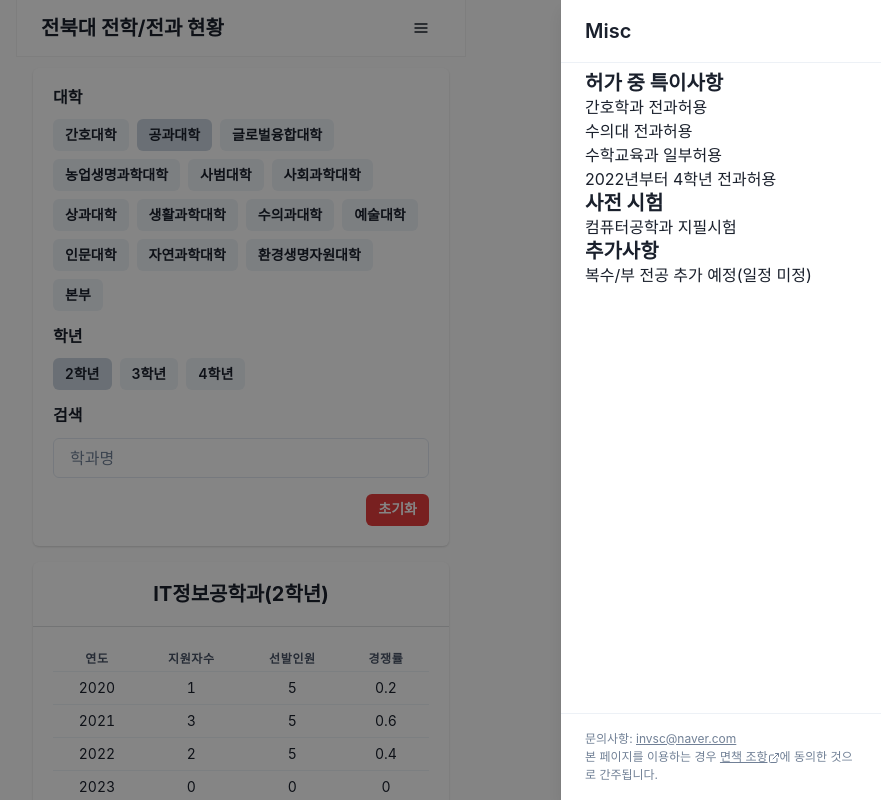
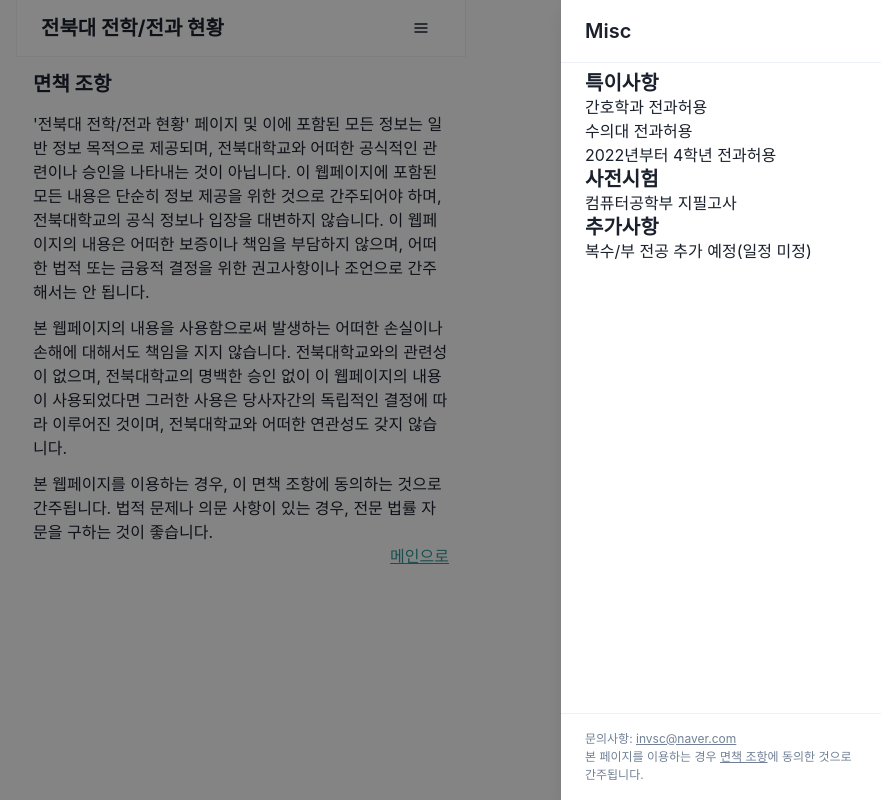
Before and after one commit to jinseok1006/transfer-viwer, a React (Vite) app: page /disclaimer in a window 1280 px wide. Both pictures are taken after a click on the button "hamburger". Shown: the top 800 px of the page, without its empty margins (399-1280 px from the left). Built offline with nearby package versions, Linux system fonts and the light colour scheme.

Commit message:
feat: 파일 분할, 라우터 도입, 기존 파일 삭제

```diff
--- a/index.html
+++ b/index.html
@@ -4,6 +4,12 @@
     <meta charset="UTF-8" />
     <meta name="viewport" content="width=device-width, initial-scale=1.0" />
     <title>전북대 전학/전과 현황</title>
+    <!-- <link rel="preconnect" href="https://fonts.googleapis.com" />
+    <link rel="preconnect" href="https://fonts.gstatic.com" crossorigin />
+    <link
+      href="https://fonts.googleapis.com/css2?family=Noto+Sans+KR&display=swap"
+      rel="stylesheet"
+    /> -->
     <style>
       button {
         -webkit-tap-highlight-color: transparent;
--- a/package.json
+++ b/package.json
@@ -18,6 +18,8 @@
     "framer-motion": "^10.16.4",
     "react": "^18.2.0",
     "react-dom": "^18.2.0",
+    "react-helmet-async": "^1.3.0",
+    "react-router-dom": "^6.16.0",
     "zustand": "^4.4.1"
   },
   "devDependencies": {
--- a/src/App.tsx
+++ b/src/App.tsx
@@ -1,31 +1,27 @@
 import { useEffect } from 'react';
-import { Container, Stack, Box } from '@chakra-ui/react';
-import { create } from 'zustand';
 import axios from 'axios';
+import { BrowserRouter, Routes, Route, Outlet } from 'react-router-dom';
+import { Container } from '@chakra-ui/react';
 
-import Filter from './components/Filter';
+import { useStatsStore } from './store';
+import TransferViewer from './pages/TransferViewer';
+import Disclaimer from './pages/Disclaimer';
 import AppBar from './components/AppBar';
-import StatsCardsContainer, { IStat } from './components/StatsCards';
 
-interface IStatsState {
-  loading: boolean;
-  stats: null | IStat[][];
-  error: any;
-  load: () => void;
-  success: (data: any) => void;
-  fail: (err: any) => void;
+function App() {
+  return (
+    <BrowserRouter>
+      <Routes>
+        <Route path="/" element={<MyApp />}>
+          <Route index element={<TransferViewer />} />
+          <Route path="disclaimer" element={<Disclaimer />} />
+        </Route>
+      </Routes>
+    </BrowserRouter>
+  );
 }
 
-export const useStatsStore = create<IStatsState>()((set) => ({
-  loading: false,
-  stats: null,
-  error: null,
-  load: () => set({ loading: true, stats: null, error: null }),
-  success: (data) => set({ loading: false, stats: data, error: null }),
-  fail: (err) => set({ loading: false, stats: null, error: err }),
-}));
-
-function App() {
+function MyApp() {
   const { load, success, fail } = useStatsStore();
 
   useEffect(() => {
@@ -44,16 +40,11 @@ function App() {
     fetchStats();
   }, []);
 
-  // TODO: 백그라운드 컬러 회색으로 clear
   return (
     <>
       <AppBar />
       <Container maxW="md">
-        <Stack mt={2} direction="column" spacing={4} minH="800px">
-          <Filter />
-          <StatsCardsContainer />
-          <Box h="50px" />
-        </Stack>
+        <Outlet />
       </Container>
     </>
   );
--- a/src/collegeIndex.ts
+++ b/src/collegeIndex.ts
@@ -1,4 +1,21 @@
-export default [
+export const COLLEGES = [
+  '간호대학',
+  '공과대학',
+  '글로벌융합대학',
+  '농업생명과학대학',
+  '사범대학',
+  '사회과학대학',
+  '상과대학',
+  '생활과학대학',
+  '수의과대학',
+  '예술대학',
+  '인문대학',
+  '자연과학대학',
+  '환경생명자원대학',
+  '본부',
+] as const;
+
+export const COLLEGE_INDEX = [
   {
     college: '간호대학',
     divisions: ['간호학과'],
@@ -172,4 +189,4 @@ export default [
     college: '본부',
     divisions: ['스마트팜학과'],
   },
-];
+] as const;
--- a/src/components/AppBar.tsx
+++ b/src/components/AppBar.tsx
@@ -15,7 +15,8 @@ import {
   Text,
   Link,
 } from '@chakra-ui/react';
-import { HamburgerIcon, ExternalLinkIcon } from '@chakra-ui/icons';
+import { Link as RouterLink } from 'react-router-dom';
+import { HamburgerIcon, LinkIcon } from '@chakra-ui/icons';
 
 export default function AppBar() {
   const { isOpen, onOpen, onClose } = useDisclosure();
@@ -35,6 +36,18 @@ export default function AppBar() {
           />
         </Flex>
       </Box>
+      <MyDrawer isOpen={isOpen} onClose={onClose} />
+    </>
+  );
+}
+
+interface MyDrawerProps {
+  isOpen: boolean;
+  onClose: () => void;
+}
+
+function MyDrawer({ isOpen, onClose }: MyDrawerProps) {
+  return (
     <Drawer isOpen={isOpen} onClose={onClose}>
       <DrawerOverlay />
       <DrawerContent>
@@ -42,15 +55,18 @@ export default function AppBar() {
         <Divider />
         <DrawerBody>
           <Box>
-              <Heading size="md">허가 중 특이사항</Heading>
+            <Heading size="md">특이사항</Heading>
             <Text>간호학과 전과허용</Text>
             <Text>수의대 전과허용</Text>
-              <Text>수학교육과 일부허용</Text>
             <Text>2022년부터 4학년 전과허용</Text>
           </Box>
           <Box>
-              <Heading size="md">사전 시험</Heading>
-              <Text>컴퓨터공학과 지필시험</Text>
+            <Heading size="md">사전시험</Heading>
+            <Text>컴퓨터공학부 지필고사</Text>
+            {/* TODO: drawer 링크 처리 어떻게?
+              2023 지필고사 기출문제 추가
+              2024 문제 복원
+            */}
           </Box>
           <Box>
             <Heading size="md">추가사항</Heading>
@@ -68,18 +84,17 @@ export default function AppBar() {
           <Text fontSize="xs">
             본 페이지를 이용하는 경우{' '}
             <Link
-                href="/disclaimer.html"
+              as={RouterLink}
+              to="/disclaimer"
               textDecoration="underline"
-                target="_blank"
+              onClick={onClose}
             >
               면책 조항
-                <ExternalLinkIcon />
             </Link>
             에 동의한 것으로 간주됩니다.
           </Text>
         </DrawerFooter>
       </DrawerContent>
     </Drawer>
-    </>
   );
 }
--- a/src/components/Filter.tsx
+++ b/src/components/Filter.tsx
@@ -11,22 +11,8 @@ import {
 } from '@chakra-ui/react';
 import { create } from 'zustand';
 
-const COLLEGES = [
-  '간호대학',
-  '공과대학',
-  '글로벌융합대학',
-  '농업생명과학대학',
-  '사범대학',
-  '사회과학대학',
-  '상과대학',
-  '생활과학대학',
-  '수의과대학',
-  '예술대학',
-  '인문대학',
-  '자연과학대학',
-  '환경생명자원대학',
-  '본부',
-] as const;
+import { COLLEGES } from '../collegeIndex';
+
 const GRADES = [0, 1, 2] as const;
 
 interface IFilterState {
@@ -55,6 +41,8 @@ export const useFilterStore = create<IFilterState>()((set) => ({
       searchFilter: '',
     }),
 }));
+
+// TODO: 초기화 버튼 input 태그만
 
 export default function Filter() {
   const {
--- a/src/components/StatsCards.tsx
+++ b/src/components/StatsCards.tsx
@@ -14,22 +14,12 @@ import {
   Tbody,
   Td,
 } from '@chakra-ui/react';
-import collegeIndex from '../collegeIndex';
+import { COLLEGE_INDEX } from '../collegeIndex';
 
 import { useFilterStore } from './Filter';
-import { useStatsStore } from '../App';
+import { useStatsStore, IStat } from '../store';
 
 // 학과 1개의 데이터
-export interface IStat {
-  division: string;
-  yearsData: {
-    [year: number]: {
-      capacity: number;
-      applicants: number;
-      rate: number;
-    };
-  };
-}
 
 export default function StatsCardsContainer() {
   const { loading, stats, error } = useStatsStore();
@@ -48,7 +38,6 @@ export default function StatsCardsContainer() {
 }
 
 function StatCardsContainer() {
-  // TODO: 학년은 0,1,2중하나만 선택할 수 있게 변경 clear
   const filteredStats: StatCardProps[] = [];
   const stats = useStatsStore((state) => state.stats);
   const { gradeFilter, collegeFilter, searchFilter } = useFilterStore();
@@ -56,9 +45,9 @@ function StatCardsContainer() {
   //   .filter((col) => col.isActived)
   //   .map((col) => col.college);
 
-  const activeDivisions = collegeIndex
-    .filter((col) => collegeFilter.includes(col.college))
-    .reduce((pre, col) => [...pre, ...col.divisions], [] as string[]);
+  const activeDivisions = COLLEGE_INDEX.filter((col) =>
+    collegeFilter.includes(col.college)
+  ).reduce((pre, col) => [...pre, ...col.divisions], [] as string[]);
   if (!stats) return;
 
   stats.forEach((gradeStats, grade) => {
@@ -71,7 +60,10 @@ function StatCardsContainer() {
     });
   });
 
-  console.log(filteredStats);
+  // debug
+  // console.log(filteredStats);
+
+  // TODO: 만약 filteredStats가 없으면 올바른 검색어가 아니라는 안내 문구 추가.
 
   return filteredStats.map((stat) => (
     <StatCard
@@ -94,7 +86,7 @@ function StatCard({ division, grade, yearsData: statics }: StatCardProps) {
       textAlign: 'center',
     },
   };
-  // TODO: viewport 하단에 닿으면 카드 하단 margin이 없음 clear
+
   return (
     <Card>
       <CardHeader>
--- a/src/main.tsx
+++ b/src/main.tsx
@@ -3,6 +3,7 @@ import ReactDOM from 'react-dom/client';
 import App from './App.tsx';
 import { ChakraProvider, extendTheme } from '@chakra-ui/react';
 
+// TODO: 운영체제별 폰트 어떻게 처리할 것인지 확인
 const theme = extendTheme({
   styles: {
     global: {
--- /dev/null
+++ b/src/pages/Disclaimer.tsx
@@ -0,0 +1,46 @@
+import { Heading, Text, Stack, Flex, Link } from '@chakra-ui/react';
+
+import { Link as RouterLink } from 'react-router-dom';
+export default function Disclaimer() {
+  return (
+    <>
+      <Heading size="md" my={4}>
+        면책 조항
+      </Heading>
+      <Stack spacing={3}>
+        <Text>
+          '전북대 전학/전과 현황' 페이지 및 이에 포함된 모든 정보는 일반 정보
+          목적으로 제공되며, 전북대학교와 어떠한 공식적인 관련이나 승인을
+          나타내는 것이 아닙니다. 이 웹페이지에 포함된 모든 내용은 단순히 정보
+          제공을 위한 것으로 간주되어야 하며, 전북대학교의 공식 정보나 입장을
+          대변하지 않습니다. 이 웹페이지의 내용은 어떠한 보증이나 책임을
+          부담하지 않으며, 어떠한 법적 또는 금융적 결정을 위한 권고사항이나
+          조언으로 간주해서는 안 됩니다.
+        </Text>
+        <Text>
+          본 웹페이지의 내용을 사용함으로써 발생하는 어떠한 손실이나 손해에
+          대해서도 책임을 지지 않습니다. 전북대학교와의 관련성이 없으며,
+          전북대학교의 명백한 승인 없이 이 웹페이지의 내용이 사용되었다면 그러한
+          사용은 당사자간의 독립적인 결정에 따라 이루어진 것이며, 전북대학교와
+          어떠한 연관성도 갖지 않습니다.
+        </Text>
+        <Text>
+          본 웹페이지를 이용하는 경우, 이 면책 조항에 동의하는 것으로
+          간주됩니다. 법적 문제나 의문 사항이 있는 경우, 전문 법률 자문을 구하는
+          것이 좋습니다.
+        </Text>
+      </Stack>
+
+      <Flex justifyContent="flex-end">
+        <Link
+          as={RouterLink}
+          to="/"
+          color="teal.500"
+          textDecoration="underline"
+        >
+          메인으로
+        </Link>
+      </Flex>
+    </>
+  );
+}
--- /dev/null
+++ b/src/pages/TransferViewer.tsx
@@ -0,0 +1,13 @@
+import { Stack, Box } from '@chakra-ui/react';
+import Filter from '../components/Filter';
+import StatsCardsContainer from '../components/StatsCards';
+
+export default function TransferViewer() {
+  return (
+    <Stack mt={2} direction="column" spacing={4} minH="800px">
+      <Filter />
+      <StatsCardsContainer />
+      <Box h="50px" />
+    </Stack>
+  );
+}
--- /dev/null
+++ b/src/store.ts
@@ -0,0 +1,29 @@
+import { create } from 'zustand';
+
+export interface IStat {
+  division: string;
+  yearsData: {
+    [year: number]: {
+      capacity: number;
+      applicants: number;
+      rate: number;
+    };
+  };
+}
+export interface IStatsState {
+  loading: boolean;
+  stats: null | IStat[][];
+  error: any;
+  load: () => void;
+  success: (data: any) => void;
+  fail: (err: any) => void;
+}
+
+export const useStatsStore = create<IStatsState>()((set) => ({
+  loading: false,
+  stats: null,
+  error: null,
+  load: () => set({ loading: true, stats: null, error: null }),
+  success: (data) => set({ loading: false, stats: data, error: null }),
+  fail: (err) => set({ loading: false, stats: null, error: err }),
+}));
```
Also changed, not shown: public/disclaimer.html (deleted, +0 -41 lines), 1 other file (tests, documents, lock files or other folders). Lines whose indentation alone changed are shown as unchanged.
